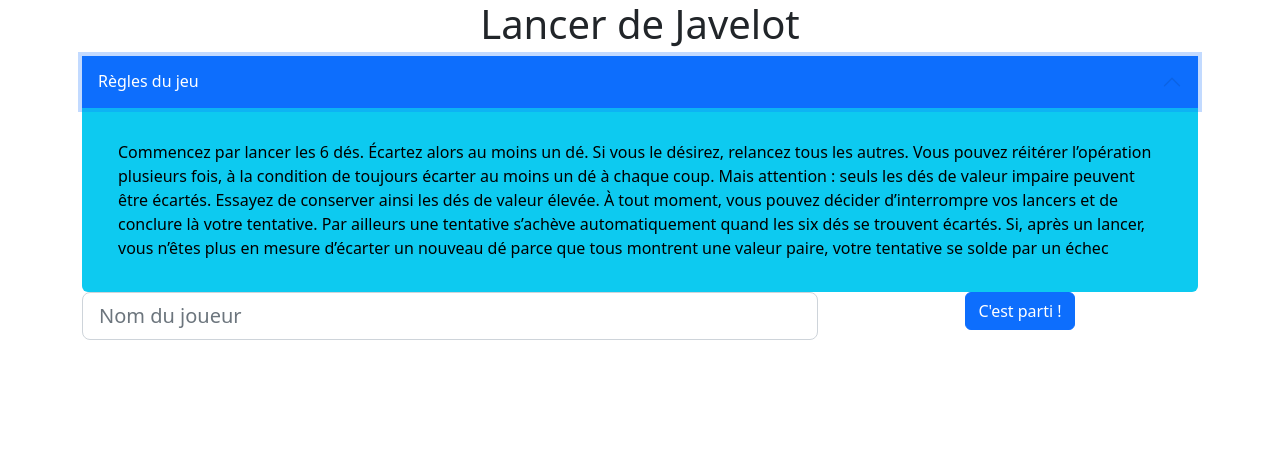
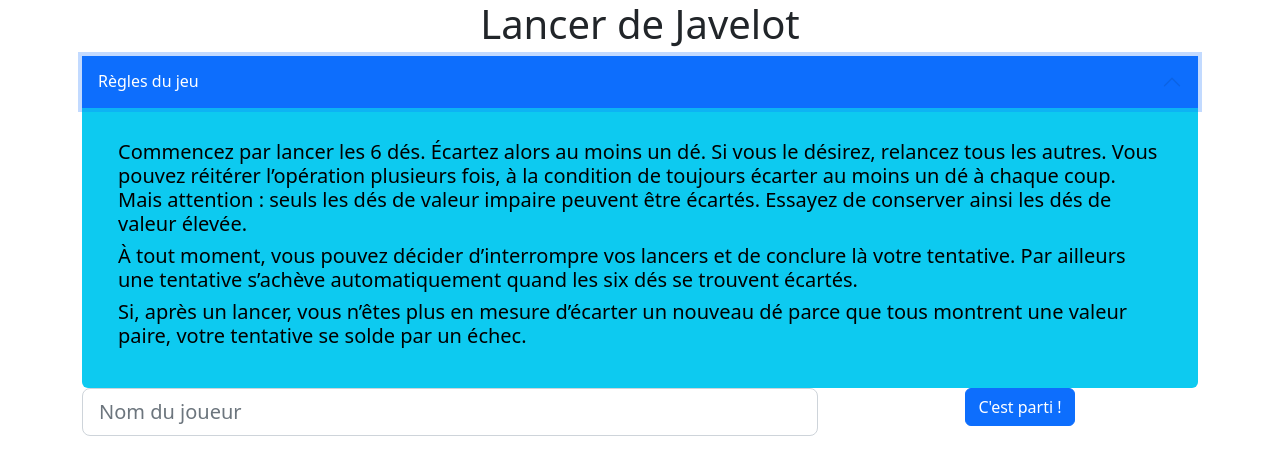
Before and after one commit to henritaing/JavelinGame, a website: page static/index.html in a window 1280 px wide. Both pictures are taken after a click on the button "Règles du jeu". Drawn offline with nearby package versions, Linux system fonts and the light colour scheme.

Commit message:
Update index.html

```diff
--- a/static/index.html
+++ b/static/index.html
@@ -26,14 +26,14 @@
                     </h2>
                     <div id="flush-collapseOne" class="accordion-collapse collapse text-bg-info p-3" aria-labelledby="regles" data-bs-parent="#Deroulant_Regles">
                         <div class="accordion-body">
-                            Commencez par lancer les 6 dés. Écartez alors au moins un dé. Si vous le désirez, relancez tous les autres. Vous
+                            <h5>Commencez par lancer les 6 dés. Écartez alors au moins un dé. Si vous le désirez, relancez tous les autres. Vous
                             pouvez réitérer l’opération plusieurs fois, à la condition de toujours écarter au moins un dé à chaque coup. Mais
                             attention : seuls les dés de valeur impaire peuvent être écartés. Essayez de conserver ainsi les dés de valeur
-                            élevée.
-                            À tout moment, vous pouvez décider d’interrompre vos lancers et de conclure là votre tentative. Par ailleurs une
-                            tentative s’achève automatiquement quand les six dés se trouvent écartés.
-                            Si, après un lancer, vous n’êtes plus en mesure d’écarter un nouveau dé parce que tous montrent une valeur paire,
-                            votre tentative se solde par un échec
+                            élevée.</h5>
+                            <h5>À tout moment, vous pouvez décider d’interrompre vos lancers et de conclure là votre tentative. Par ailleurs une
+                            tentative s’achève automatiquement quand les six dés se trouvent écartés.</h5>
+                            <h5>Si, après un lancer, vous n’êtes plus en mesure d’écarter un nouveau dé parce que tous montrent une valeur paire,
+                                votre tentative se solde par un échec.</h5>
                         </div>
                     </div>
                 </div>
```
